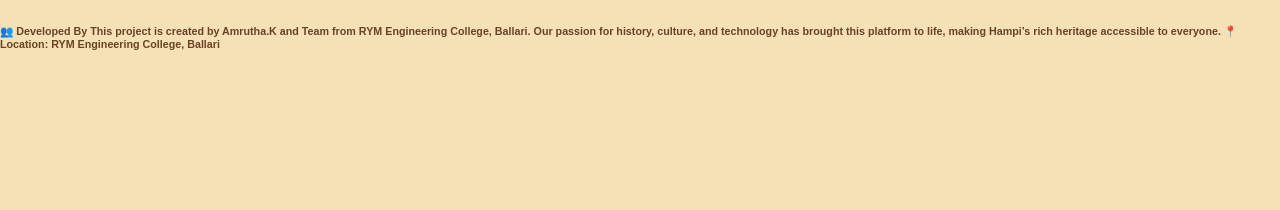
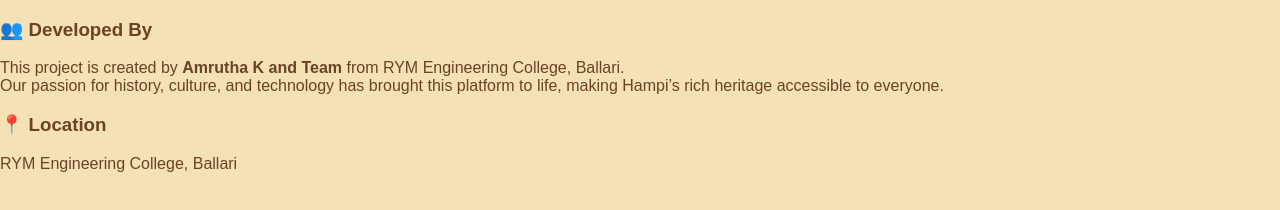
Before and after one commit to ramanji8809/Explore-Hampi, a plain HTML site: page contact.html in a window 1280 px wide. Drawn offline with Linux system fonts and the light colour scheme.

Commit message:
Update contact.html

```diff
--- a/contact.html
+++ b/contact.html
@@ -26,9 +26,14 @@ body {
 </head>
 <body>
 
-        <h6>👥 Developed By
-            This project is created by Amrutha.K and Team from RYM Engineering College, Ballari. Our passion for history, culture, and technology has brought this platform to life, making Hampi’s rich heritage accessible to everyone.
-            📍 Location: RYM Engineering College, Ballari</h6>
+      <h3>👥 Developed By</h3>
+    <p>
+        This project is created by <b>Amrutha K and Team</b> from RYM Engineering College, Ballari.
+        <br>Our passion for history, culture, and technology has brought this platform to life,
+        making Hampi’s rich heritage accessible to everyone.
+    </p>
+    <h3>📍 Location</h3>
+    <p>RYM Engineering College, Ballari</p>
 
 </body>
 </html>
```
